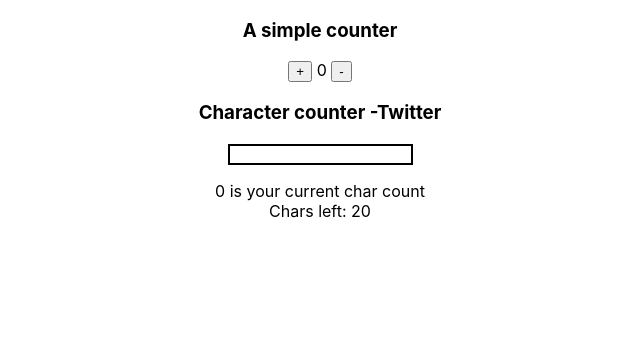
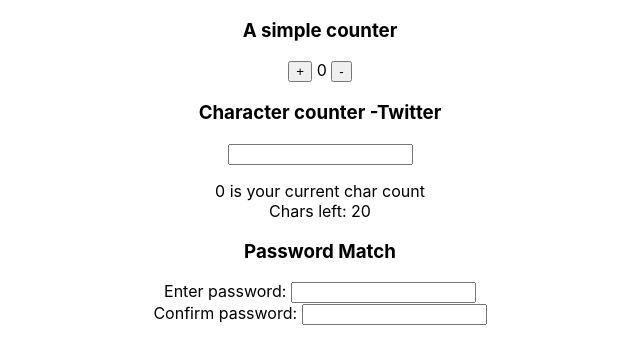
Before and after one commit to RadhikaRJ/practice-react, a React (Create React App) app: page / in a window 1280 px wide. Shown: the top 364 px of the page, without its empty margins (320-960 px from the left). Built offline with nearby package versions, Linux system fonts and the light colour scheme.

Commit message:
password-match-display

```diff
--- a/src/App.js
+++ b/src/App.js
@@ -40,6 +40,26 @@ function App() {
 
   }
 
+  //password Match---------------------------------------------------------------------------------------------
+
+  const[pswd1,setpswd1]=useState("");
+ const [pswdstatus,setpswdstatus]=useState(false);
+
+   function handlePassword(event){
+     var pswd=event.target.value;
+    setpswd1(pswd);
+
+   }
+
+   function verifyPassword(event){
+     var confirmpswd=event.target.value;
+    if(pswd1==confirmpswd){
+      setpswdstatus(true);
+    }
+    else{
+      setpswdstatus(false);
+    }
+   }
 
   return (
     <div className="App">
@@ -51,14 +71,21 @@ function App() {
 
 
         <h3>Character counter -Twitter</h3>
-       <input type="text" id="input"
+       <input type="text"
         onChange={inputChangeHandler}
-       style={{
-        border: "2px solid black"
-
-       }}></input>
+       ></input>
         <p>{userInput}</p>
         <p>{currentLength} is your current char count<br></br>Chars left: {charLeftLength}</p>
+
+
+       <h3>Password Match</h3>
+       <label>Enter password: </label>
+       <input type="password"
+       onChange={handlePassword}></input>
+       <br></br>
+       <label>Confirm password: </label>
+       <input type="password"
+       onChange={verifyPassword}></input><span>{pswdstatus}</span>
 
 
     </div>
```
